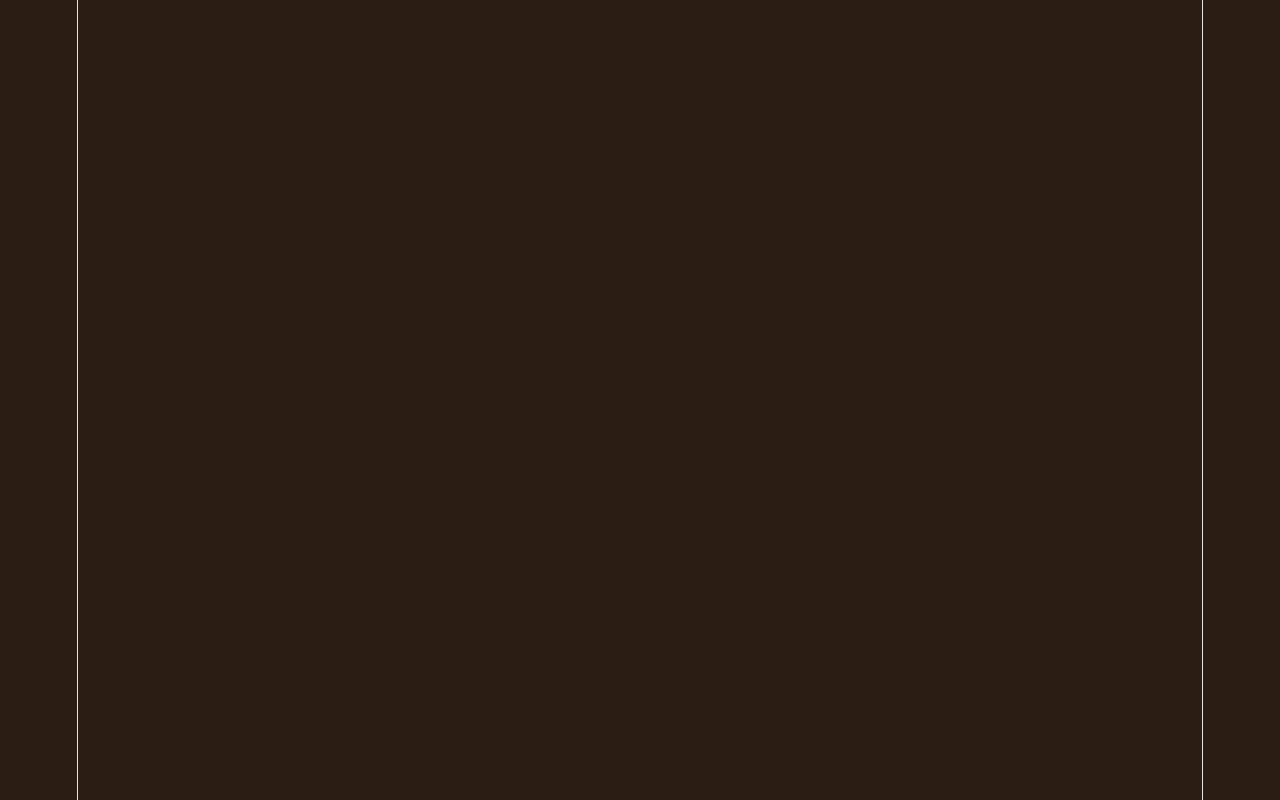
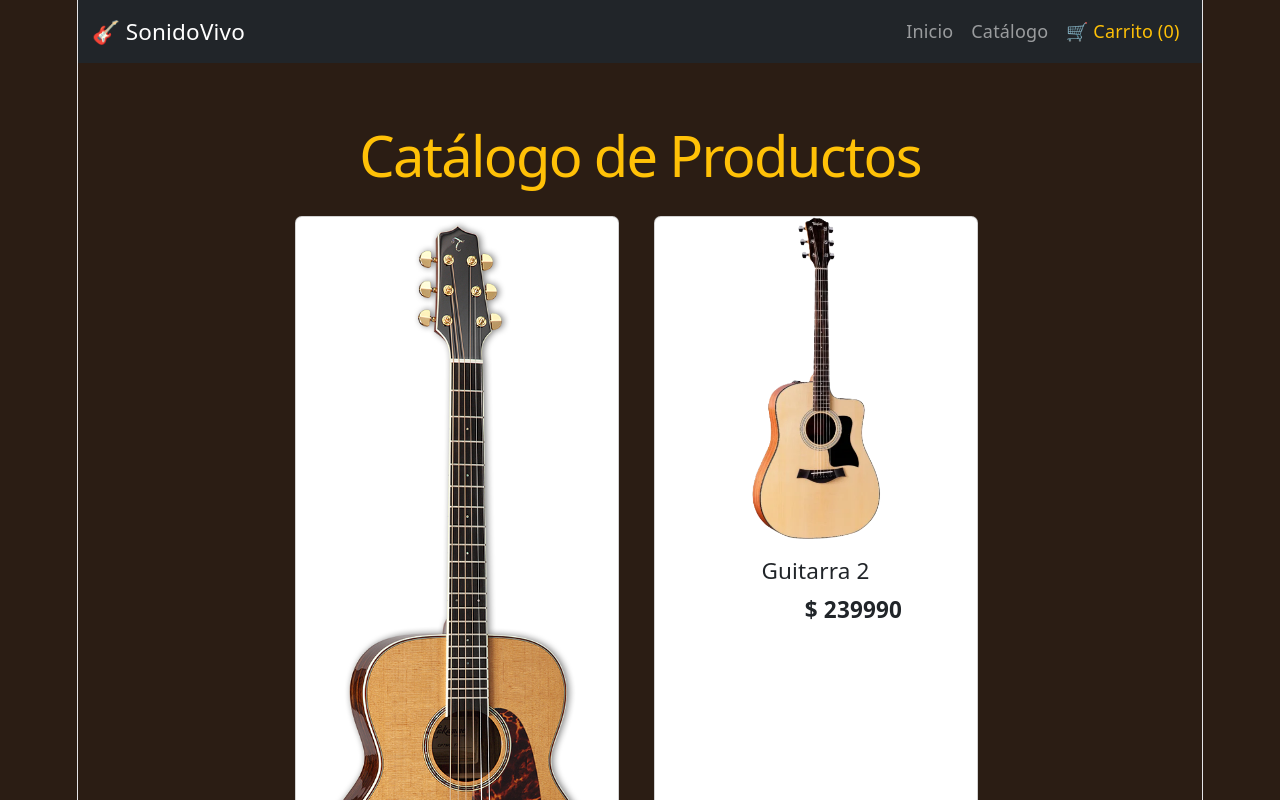
Before and after one commit to Fabi-Hodi/sonidoVivoV2, a React (Vite) app: page /Catalogo in a window 1280 px wide. Before the commit this address had no page. Shown: the top 800 px of the page. Built offline with nearby package versions, Linux system fonts and the light colour scheme.

Commit message:
agregado pagina catalogo funcional -Jona

```diff
--- a/src/App.jsx
+++ b/src/App.jsx
@@ -1,5 +1,6 @@
 import { BrowserRouter, Routes, Route } from "react-router-dom";
 import Login from "./pages/Login";
+import Catalogo from "./pages/Catalogo";
 
 
 
@@ -9,6 +10,7 @@ function App() {
     <BrowserRouter>
       <Routes>
         <Route path="/login" element={<Login />} />
+        <Route path="/Catalogo" element={<Catalogo />} />
       </Routes>
     </BrowserRouter>
     );
--- a/src/components/organisms/CatalogoProductos.jsx
+++ b/src/components/organisms/CatalogoProductos.jsx
@@ -17,6 +17,16 @@ function CatalogoProductos() {
                         disponible={true}
                     />
                 </Col>
+
+                {/* Guitarra 2 */}
+                <Col md={4} className="d-flex justify-content-left">
+                    <TarjetaProducto
+                        nombre="Guitarra 2"
+                        imagen="img/guitarras/GA2.png"
+                        valor={239990}
+                        disponible={true}
+                    />
+                </Col>
             </Row>
         </Container>
     );
```
